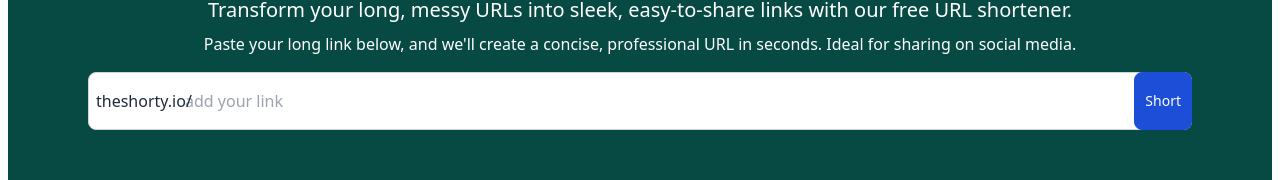
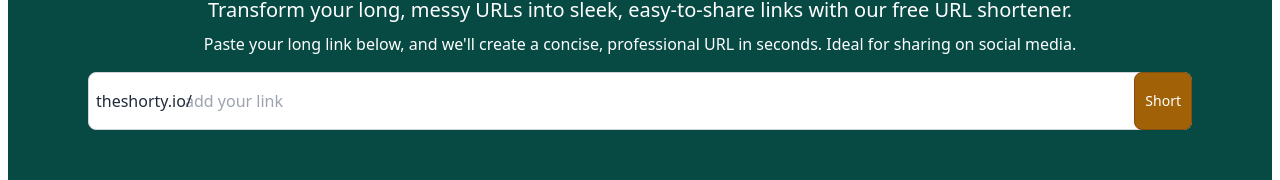
Before and after one commit to jalaj-pandey/theshorty, a React (Vite) app in the folder client/url-shortener/: page / in a window 1280 px wide. Shown: the part 260-440 px from the top of the page. Built offline with nearby package versions, Linux system fonts and the light colour scheme; no server answers.

Commit message:
Update FormContainer.tsx

```diff
--- a/client/url-shortener/src/components/container/FormContainer.tsx
+++ b/client/url-shortener/src/components/container/FormContainer.tsx
@@ -52,7 +52,7 @@ const FormContainer:React.FunctionComponent<IFormContainerProps>= (props) => {
                 />
                 <button
                   type="submit"
-                  className="absolute top-0 end-0 p-2.5 text-sm font-medium h-full text-white bg-blue-700 rounded-lg hover:bg-yellow-300 hover:text-teal-600 border border-blue-700 focus:ring-4 focus:outline-none focus:ring-blue-300"
+                  className="absolute top-0 end-0 p-2.5 text-sm font-medium h-full text-white bg-yellow-700 rounded-lg hover:bg-yellow-300 hover:text-teal-600 border border-yellow-800 focus:ring-4 focus:outline-none focus:ring-yellow-300"
                 >
                   Short
                 </button>
```
